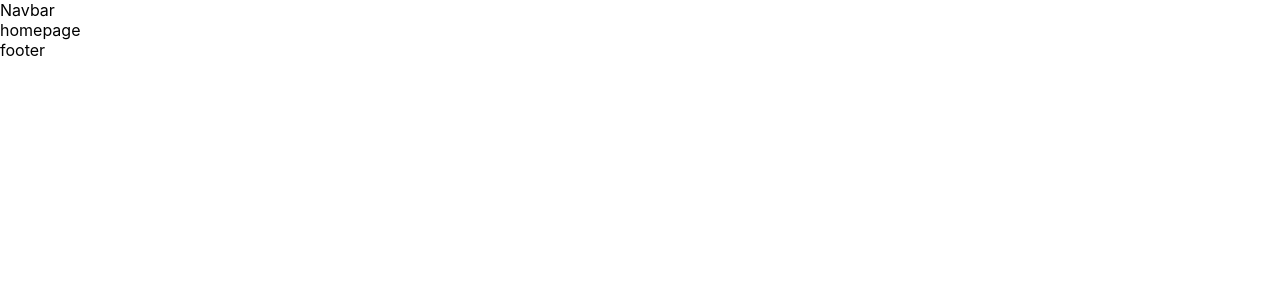
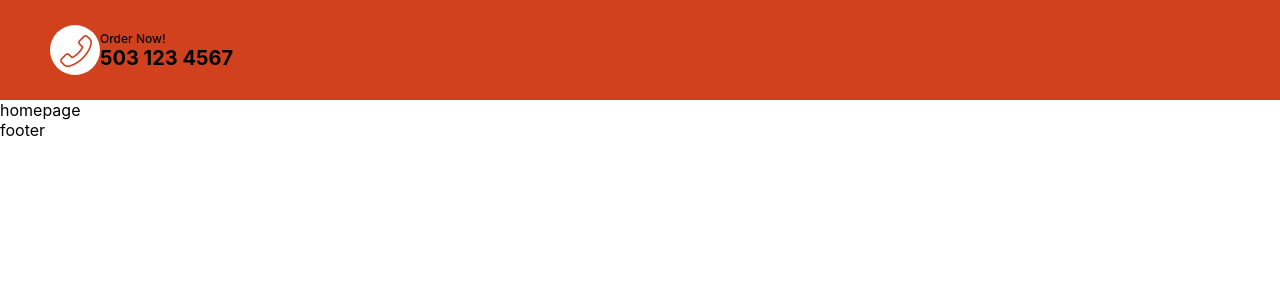
Before and after one commit to anwalker293/pizza-ordering, a Next.js app in the folder pizza-ordering/: page / in a window 1280 px wide. Shown: the top 300 px of the page. Built offline with nearby package versions, Linux system fonts and the light colour scheme.

Commit message:
feat: navbar
Signed-off-by: Alex Walker <alex.walker@indicio.tech>

```diff
--- a/pizza-ordering/src/components/Navbar.jsx
+++ b/pizza-ordering/src/components/Navbar.jsx
@@ -1,5 +1,22 @@
+import Image from "next/image";
+import styles from "../styles/Navbar.module.css";
+
 const Navbar = () => {
-  return <div>Navbar</div>;
+  return (
+    <div className={styles.container}>
+      <div className={styles.item}>
+        <div className={styles.callButton}>
+          <Image src="/img/telephone.png" alt="" width="32" height="32" />
+        </div>
+        <div className={styles.text}>
+          <div className={styles.text}>Order Now!</div>
+          <div className={styles.text}>503 123 4567</div>
+        </div>
+      </div>
+      <div className={styles.item}></div>
+      <div className={styles.item}></div>
+    </div>
+  );
 };
 
 export default Navbar;
```
